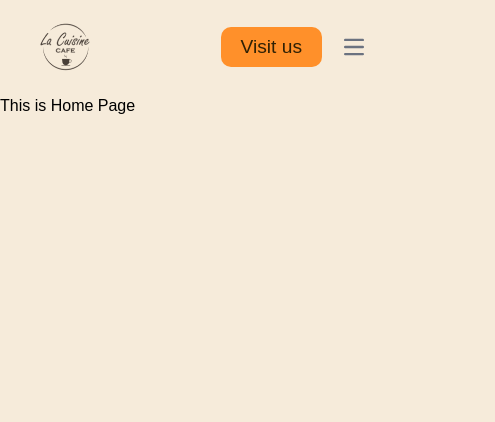
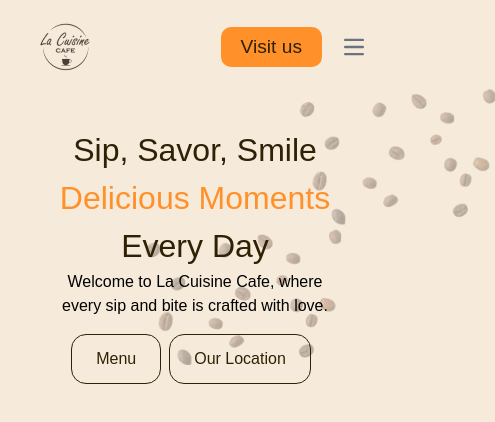
Before and after one commit to jollyboiii/La-Cuisine-Cafe, a React (Create React App) app in the folder cuisinecafe/: page / in a window 390 px wide. Shown: the top 422 px of the page, 495 px wide, since content can reach past the window. Built offline with nearby package versions, Linux system fonts and the light colour scheme.

Commit message:
herocomponent added

```diff
--- /dev/null
+++ b/cuisinecafe/src/Css/herosection.css
@@ -0,0 +1,123 @@
+:root {
+    --primarycolor: #FF902A;
+    --secondarycolor: #2F2105;
+    --Background-1: #F6EBDA;
+    --Background-2: #F9D9AA;
+    --secondary-text: #7E7D7A;
+    --Background-3: #FAFAFA;
+    --border-color1: rgba(249, 217, 170, 0.5);
+    --border-color2: rgba(246, 235, 218, 0.5);
+    --heading-h1-font-size: 44px;
+    --heading-h2-font-size: 32px;
+    --heading-h3-font-size: 24px;
+    --heading-h4-font-size: 18px;
+    --heading-h5-font-size: 16px;
+}
+
+.hero-container {
+    display: flex;
+    justify-content: space-between;
+    align-items: center;
+    padding: 2rem;
+    margin: 0 10%;
+}
+
+.hero-content {
+    max-width: 50%;
+}
+
+.hero-content h1 {
+    font-size: var(--heading-h1-font-size);
+    color: var(--secondarycolor);
+}
+.hero-content p{
+    font-size: var(--heading-h5-font-size);
+}
+
+.highlight {
+    color: var(--primarycolor);
+}
+
+.hero-buttons {
+    margin-top: 1.5rem;
+}
+
+.menu-btn,.location-btn {
+    padding: 0.75rem 1.5rem;
+    margin-right: 1rem;
+    border: none;
+    cursor: pointer;
+    background-color: transparent;
+    border: 1px solid var(--secondarycolor);
+    color: var(--secondarycolor);
+    border-radius: 15px;
+}
+
+.menu-btn:hover, .location-btn:hover {
+    background-color: var(--secondarycolor);
+    color: var(--primarycolor);
+}
+
+.hero-image {
+    position: relative;
+}
+
+.hero-image img {
+    max-width: 350px;
+    border-radius: 50%;
+    background: none;
+
+}
+
+.coffee-beans {
+    position: absolute;
+    top: 0px;
+    right: -600px;
+    background-image: url('../Images/backgroundbeans.png');
+    background-size: contain;
+    background-repeat: no-repeat;
+    width: 60vw;
+    height: 55vh;
+    z-index: -1;
+}
+
+  /* Media Query for Mobile Screens */
+@media (max-width: 768px) {
+    .hero-container {
+        flex-direction: column;
+        text-align: center;
+        margin: 0 5%;
+    }
+
+    .hero-content {
+        max-width: 100%;
+    }
+
+    .hero-content h1 {
+        font-size: 2rem;
+    }
+
+    .hero-buttons {
+        margin-top: 1rem;
+        display: flex;
+        justify-content: center;
+    }
+
+    .menu-btn,
+    .location-btn {
+        margin-right: 0.5rem;
+    }
+
+    /* Remove coffee cup image for small screens */
+    .hero-image img{
+        display: none;
+    }
+
+    .coffee-beans {
+        top: -300px;
+        right: -300px;
+        width: 90vw;
+        height: 80vh;
+        opacity: 0.3;
+    }
+}
--- a/cuisinecafe/src/Pages/Home.jsx
+++ b/cuisinecafe/src/Pages/Home.jsx
@@ -1,8 +1,11 @@
 import React from 'react'
+import Herosecton from '../components/herosection'
 
 function Home() {
   return (
-    <div>This is Home Page</div>
+    <div>
+      <Herosecton/>
+    </div>
   )
 }
 
--- /dev/null
+++ b/cuisinecafe/src/components/herosection.jsx
@@ -0,0 +1,24 @@
+import React from 'react';
+import '../Css/herosection.css';
+import coffecup from '../Images/coffe.png';
+
+function HeroSection() {
+  return (
+    <div className="hero-container">
+      <div className="hero-content">
+        <h1>Sip, Savor, Smile <span className="highlight">Delicious Moments</span> Every Day</h1>
+        <p>Welcome to La Cuisine Cafe, where every sip and bite is crafted with love.</p>
+        <div className="hero-buttons">
+          <button className="menu-btn">Menu</button>
+          <button className="location-btn">Our Location</button>
+        </div>
+      </div>
+      <div className="hero-image">
+        <img src={coffecup} alt="Cup of Coffee" className="coffe-image mt-5"/>
+        <div className="coffee-beans"></div>
+      </div>
+    </div>
+  );
+}
+
+export default HeroSection;
```
Also changed, not shown: cuisinecafe/src/Images/backgroundbeans.png (added), cuisinecafe/src/Images/coffe.png (added).
